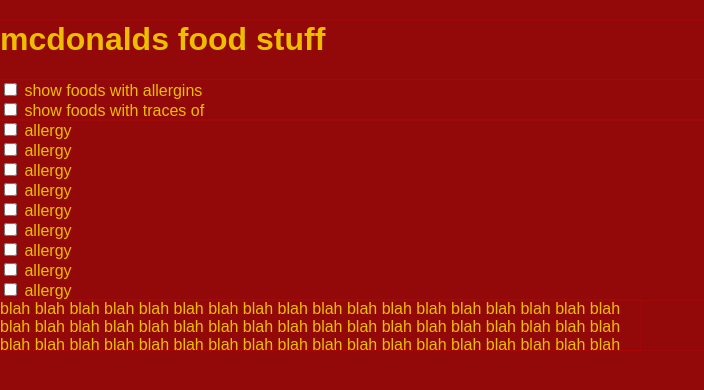
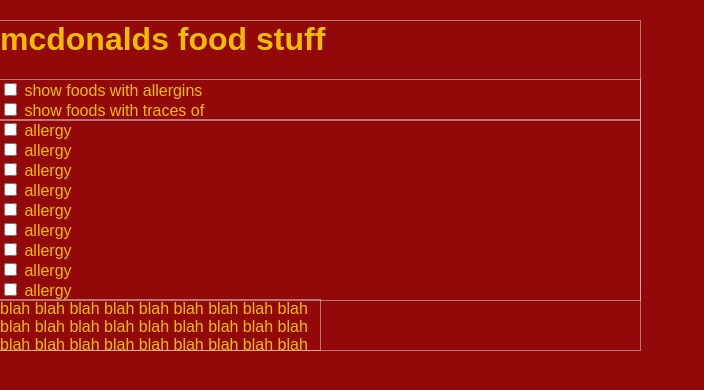
Before and after one commit to LukeBurroughPortfolio/LB_McAssignment, a Flask app: page / in a window 1280 px wide. Shown: the top 390 px of the page, without its empty margins (0-704 px from the left). Run offline with Flask 2, Linux system fonts and the light colour scheme.

Commit message:
update style

```diff
--- a/static/style.css
+++ b/static/style.css
@@ -1,10 +1,11 @@
 div {
-  outline: 1px rgba(255,0,0,0.1) solid;
+  outline: 1px rgba(225,225,225,0.5) solid;
 }
 
 @import url('https://fonts.googleapis.com/css?family=Yanone+Kaffeesatz');
 
 body {
+  width: 50%;
   background-color: #930909;
   color: #edbe00;
   font-family: 'yanone Kaffeesatz', sans-serif;
@@ -12,22 +13,31 @@ body {
 }
 
 #MainVeiw {
+  width: 50%;
   display: grid;
-  margin: auto;
-  grid-template-columns: 1fr 1fr;
-  grid-template-rows: auto;
+  grid-template-columns: 50% 50%;
+  grid-template-rows: 2;
+}
+
+#Options {
+  grid-column: 1;
+  grid-row: 1;
+}
+
+#AllergyStuff {
+  grid-column: 1;
+  grid-row: 2;
 }
 
 #DataBaseVeiw {
   grid-column: 2;
+  grid-row: auto;
   width: 50%;
   height: 50px;
   overflow-y: scroll;
 }
 
 /* descendant selectors */
+#MainView h1 {
 
-#MainVeiw div {
-  grid-column: 2;
-  margin: 0 1em;
 }
```
